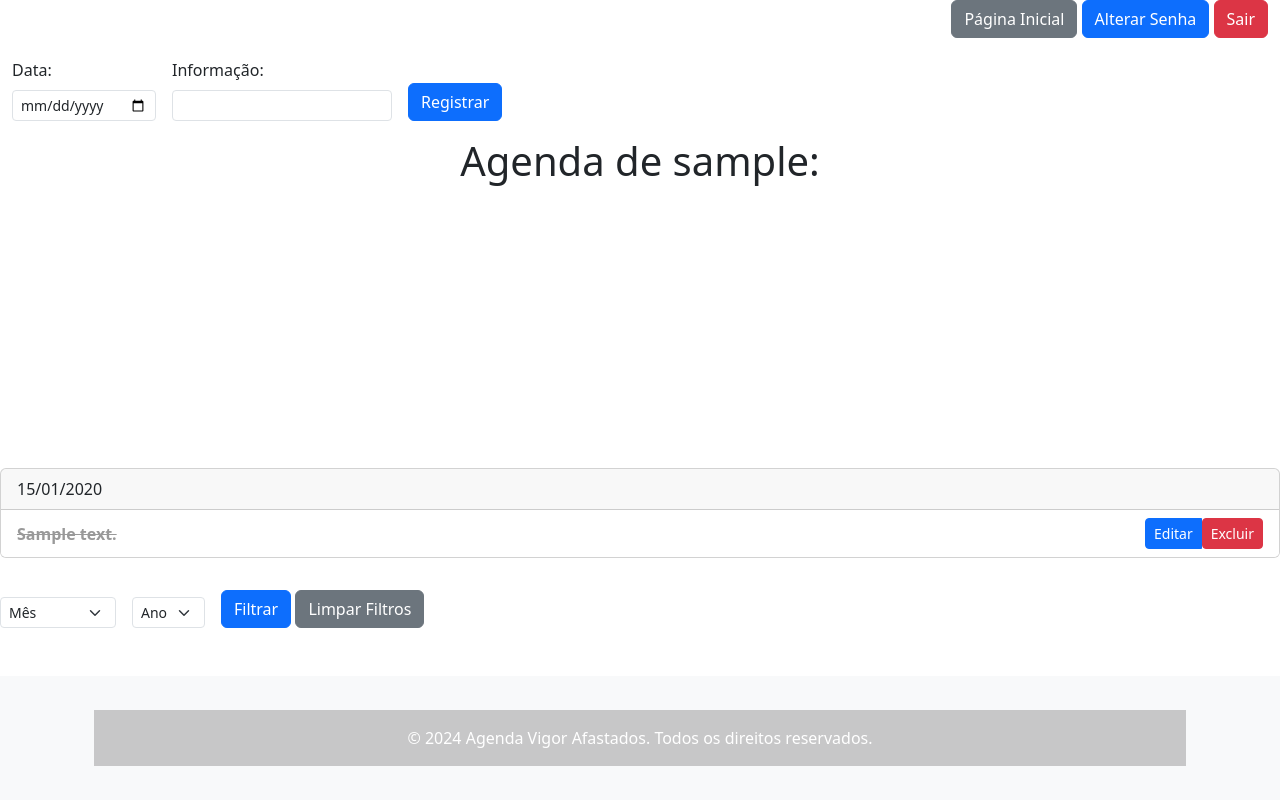
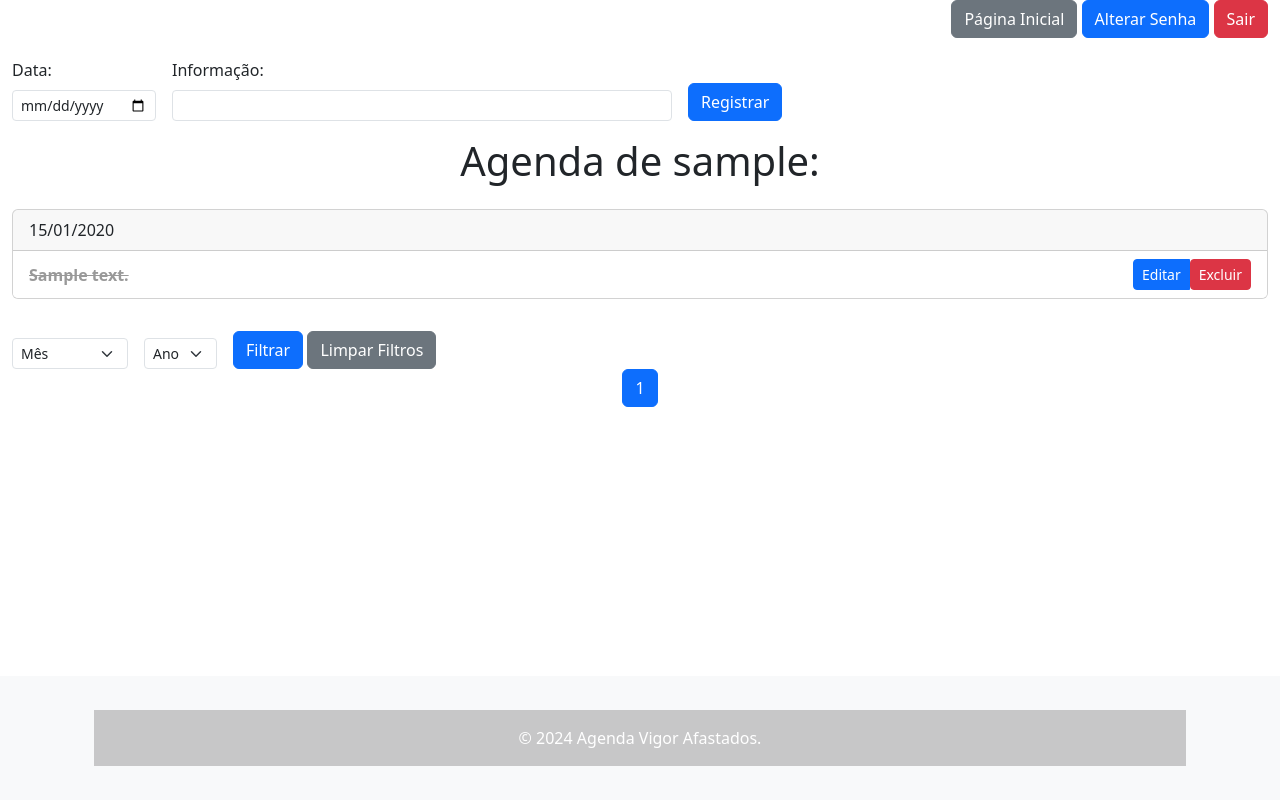
Before and after one commit to skmeme/afastados, a Flask app: page /agenda in a window 1280 px wide. Run offline with Flask 3, Linux system fonts and the light colour scheme; a user stored in the database is signed in; tables that the repository leaves empty hold one stand-in row (values such as "Sample post").

Commit message:
Agora esta funcional

```diff
--- a/app.py
+++ b/app.py
@@ -99,12 +99,17 @@ def logout():
 def index():
     return render_template('index.html')
 
+
 @app.route('/agenda', methods=['GET', 'POST'])
 @login_required
 def agenda():
     # Obter os parâmetros de filtro da URL
     selected_month = request.args.get('month')
     selected_year = request.args.get('year')
+    page = request.args.get('page', 1, type=int)  # Página atual, padrão é 1
+
+    # Número de itens por página
+    per_page = 10
 
     grouped_events = {}  # Inicializando grouped_events
 
@@ -134,16 +139,16 @@ def agenda():
     except Exception as e:
         print(f"Error fetching years: {e}")
 
-    # Buscar eventos agrupados por data
+    # Buscar eventos agrupados por data com paginação
     try:
         events_query = Entry.query.filter(Entry.user_id == current_user.id)
         if selected_month:
             events_query = events_query.filter(func.date_part('month', Entry.date) == int(selected_month))
         if selected_year:
             events_query = events_query.filter(func.date_part('year', Entry.date) == int(selected_year))
-        events_query = events_query.order_by(Entry.date).all()
+        events_query = events_query.order_by(Entry.date).paginate(page=page, per_page=per_page)
 
-        for entry in events_query:
+        for entry in events_query.items:  # Usando events_query.items para iterar sobre os itens da página atual
             entry_date = entry.date.strftime('%Y-%m-%d')
             if entry_date not in grouped_events:
                 grouped_events[entry_date] = []
@@ -156,8 +161,7 @@ def agenda():
         month_name = calendar.month_name[month].capitalize()
         months.append({'month': str(month).zfill(2), 'month_name': month_name})
 
-    return render_template('agenda.html', months=months, years=years, selected_month=selected_month, selected_year=selected_year, grouped_events=grouped_events)
-
+    return render_template('agenda.html', months=months, years=years, selected_month=selected_month, selected_year=selected_year, grouped_events=grouped_events, events_query=events_query)
 
 
 @app.route('/mark_task_completed/<int:entry_id>', methods=['POST'])
--- a/templates/agenda.html
+++ b/templates/agenda.html
@@ -21,14 +21,24 @@
             text-align: right;
             margin-bottom: 20px;
         }
-        /* Estilos para o rodapé */
+
+        #description {
+            width: 500px;
+        }
+
+        .custom-textarea {
+             height: 100%;
+        }
         footer {
     width: 100%;
-            background-color: rgba(0, 0, 0, 0.2); /* Transparente */
-            color: #fff; /* Texto branco */
+    background-color: rgba(0, 0, 0, 0.2);
+    color: #fff;
     text-align: center;
     padding: 10px 0;
-            margin-top: 20px; /* Margem superior para evitar sobreposição */
+    position: fixed; /* Define o posicionamento fixo */
+    bottom: 0; /* Coloca o rodapé no limite inferior */
+    left: 0; /* Define o alinhamento à esquerda */
+    z-index: 1000; /* Define a ordem de empilhamento caso haja sobreposição */
 }
     </style>
 </head>
@@ -66,9 +76,6 @@
             </div>
             {% endif %}
         </div>
-        </div>
-
-
 
         <!-- Lista de eventos agrupados por data -->
         {% for date_key, entries in grouped_events.items() %}
@@ -129,21 +136,51 @@
             </div>
         </form>
 
+        {% if events_query %}
+        <!-- Paginação -->
+        <div class="card-footer">
+            <nav aria-label="Page navigation">
+                <ul class="pagination justify-content-center">
+                    {% if events_query.has_prev %}
+                        <li class="page-item"><a class="page-link" href="{{ url_for('agenda', page=events_query.prev_num) }}">Anterior</a></li>
+                    {% endif %}
+                    {% for num in events_query.iter_pages() %}
+                        {% if num %}
+                            {% if num == events_query.page %}
+                                <li class="page-item active" aria-current="page"><span class="page-link">{{ num }}</span></li>
+                            {% else %}
+                                <li class="page-item"><a class="page-link" href="{{ url_for('agenda', page=num) }}">{{ num }}</a></li>
+                            {% endif %}
+                        {% else %}
+                            <li class="page-item disabled"><span class="page-link">...</span></li>
+                        {% endif %}
+                    {% endfor %}
+                    {% if events_query.has_next %}
+                        <li class="page-item"><a class="page-link" href="{{ url_for('agenda', page=events_query.next_num) }}">Próxima</a></li>
+                    {% endif %}
+                </ul>
+            </nav>
+        </div>
+    {% endif %}
 
-        <!-- Modal de Edição para cada evento -->
+
+    {% for date_key, entries in grouped_events.items() %}
     {% for entry in entries %}
+        <!-- Modal de Edição -->
         <div class="modal fade" id="editModal{{ entry.id }}" tabindex="-1" aria-labelledby="editModal{{ entry.id }}Label" aria-hidden="true">
             <div class="modal-dialog">
                 <div class="modal-content">
+                    <!-- Cabeçalho do modal -->
                     <div class="modal-header">
                         <h5 class="modal-title" id="editModal{{ entry.id }}Label">Editar</h5>
-                    <button type="button" class="btn-close" data-bs-dismiss="modal" aria-label="Close"></button>
+                        <button type="button" class="btn-close" data-bs-dismiss="modal" aria-label="Fechar"></button>
                     </div>
+                    <!-- Conteúdo do modal -->
                     <div class="modal-body">
                         <form method="POST" action="{{ url_for('edit_event', event_id=entry.id) }}">
                             <div class="mb-3">
                                 <label for="editDescription{{ entry.id }}" class="form-label">Nova informação:</label>
-                            <input type="text" class="form-control" id="editDescription{{ entry.id }}" name="new_description" value="{{ entry.description }}" required>
+                                <input type="text" class="form-control custom-textarea" id="editDescription{{ entry.id }}" name="new_description" value="{{ entry.description }}" required>
                             </div>
                             <button type="submit" class="btn btn-primary">Salvar</button>
                         </form>
@@ -152,12 +189,13 @@
             </div>
         </div>
     {% endfor %}
+{% endfor %}
 
 <!-- Rodapé -->
-    <footer class="bg-light text-center text-lg-start mt-5">
+<footer class="bg-light text-center text-lg-start mt-5 fixed-bottom">
     <div class="container p-4">
         <div class="text-center p-3" style="background-color: rgba(0, 0, 0, 0.2);">
-                © 2024 Agenda Vigor Afastados. Todos os direitos reservados.
+            © 2024 Agenda Vigor Afastados.
         </div>
     </div>
 </footer>
--- a/templates/index.html
+++ b/templates/index.html
@@ -53,16 +53,16 @@
     <!-- Conteúdo Principal -->
     <div class="container mt-5">
         <div class="jumbotron text-center">
-            <h1 class="display-4">Bem-vindo!</h1>
+            <h1 class="display-4">Bem-vindo, {{ current_user.username }}!</h1>
             <p class="lead">Made by Lijenko.</p>
             <hr class="my-4">
             <img src="{{ url_for('static', filename='images/Vigorr.jpg') }}" alt="Vigorr" class="img-fluid rounded">
-            <p>Faça login para acessar sua agenda ou crie uma nova conta.</p>
+            <p>Entre para acessar sua agenda ou cadastre uma nova conta.</p>
             {% if not current_user.is_authenticated %}
             <a class="btn btn-primary btn-lg" href="{{ url_for('login') }}" role="button">Entrar</a>
             <a class="btn btn-secondary btn-lg" href="{{ url_for('register') }}" role="button">Cadastro</a>
             {% else %}
-            <a class="btn btn-primary btn-lg" href="{{ url_for('agenda') }}" role="button">Acessar Agenda</a>
+            <a class="btn btn-primary btn-lg" href="{{ url_for('agenda') }}" role="button">Minha Agenda</a>
             {% endif %}
         </div>
     </div>
```
Lines whose indentation alone changed are shown as unchanged.
